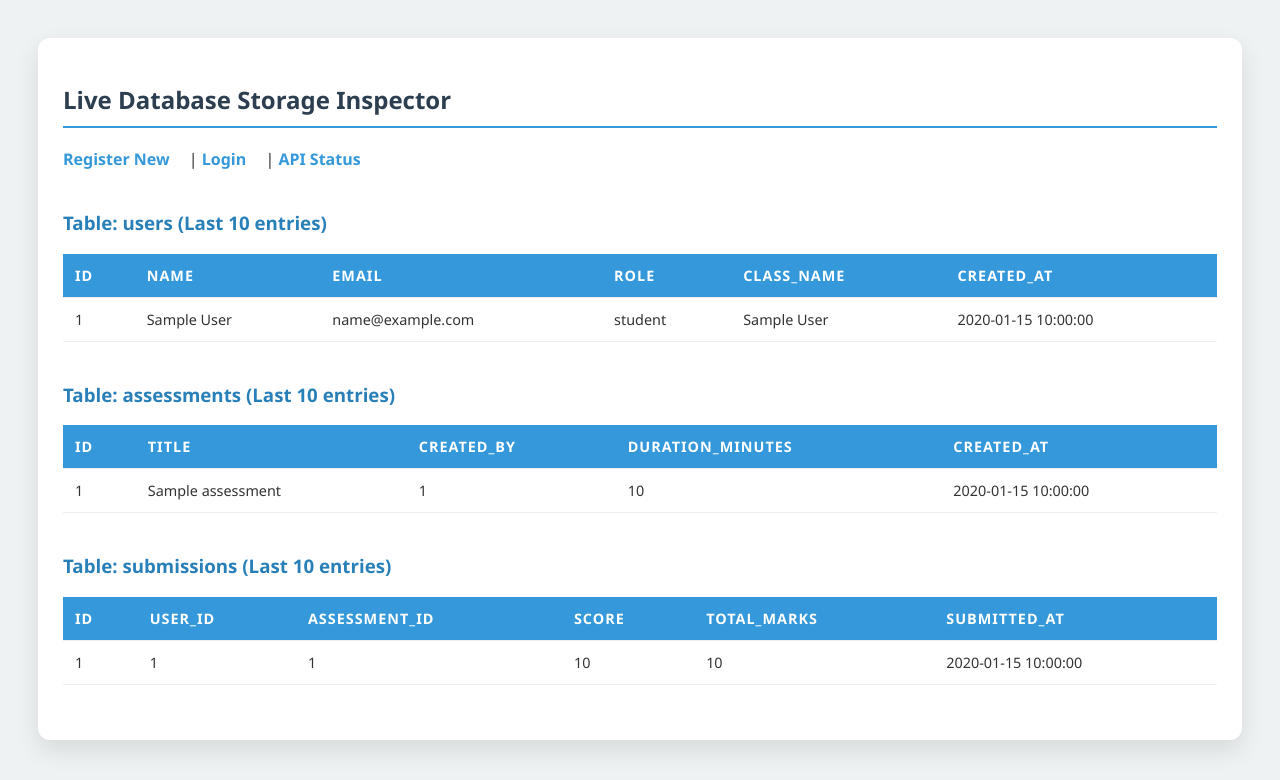
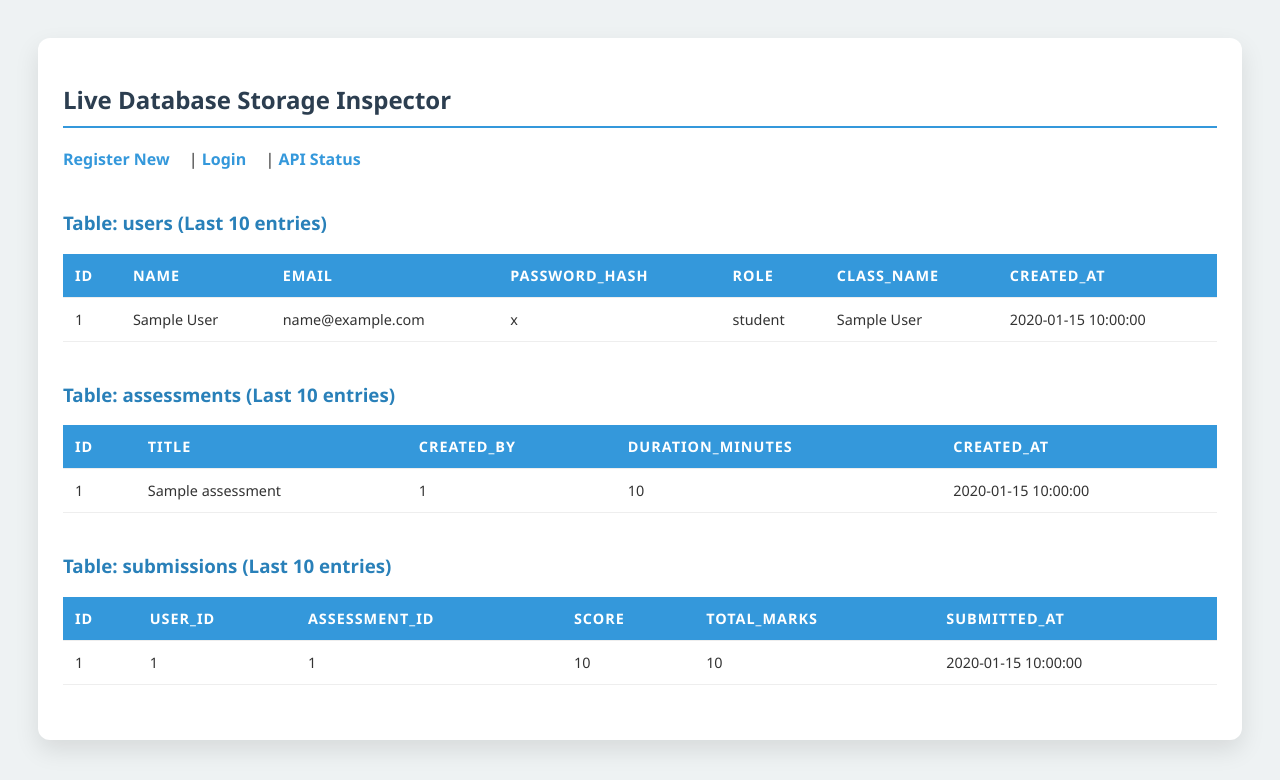
Before and after one commit to Samskriti-0605/Knowledge_Assessment_System, a PHP site: page /backend/view_users.php in a window 1280 px wide. Shown: the top 780 px of the page. Run offline with PHP 8.4, Linux system fonts and the light colour scheme; tables that the repository leaves empty hold one stand-in row (values such as "Sample post").

Commit message:
Enhance: Display bcrypt password hashes in the database inspector

```diff
--- a/backend/view_users.php
+++ b/backend/view_users.php
@@ -52,7 +52,7 @@ try {
           </div>";
 
     // 1. Users Table
-    renderTable($db, 'users', ['id', 'name', 'email', 'role', 'class_name', 'created_at']);
+    renderTable($db, 'users', ['id', 'name', 'email', 'password_hash', 'role', 'class_name', 'created_at']);
 
     // 2. Assessments Table
     renderTable($db, 'assessments', ['id', 'title', 'created_by', 'duration_minutes', 'created_at']);
```
